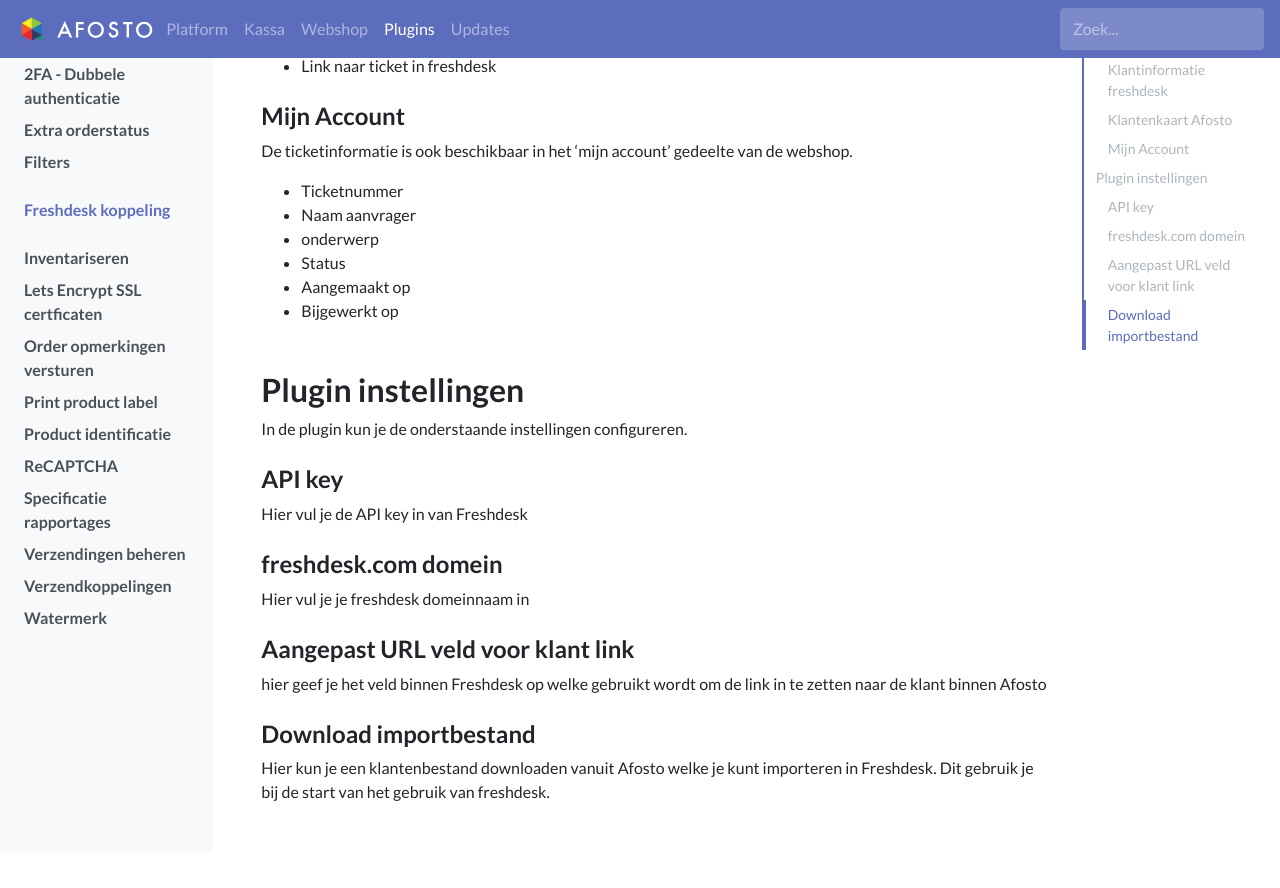
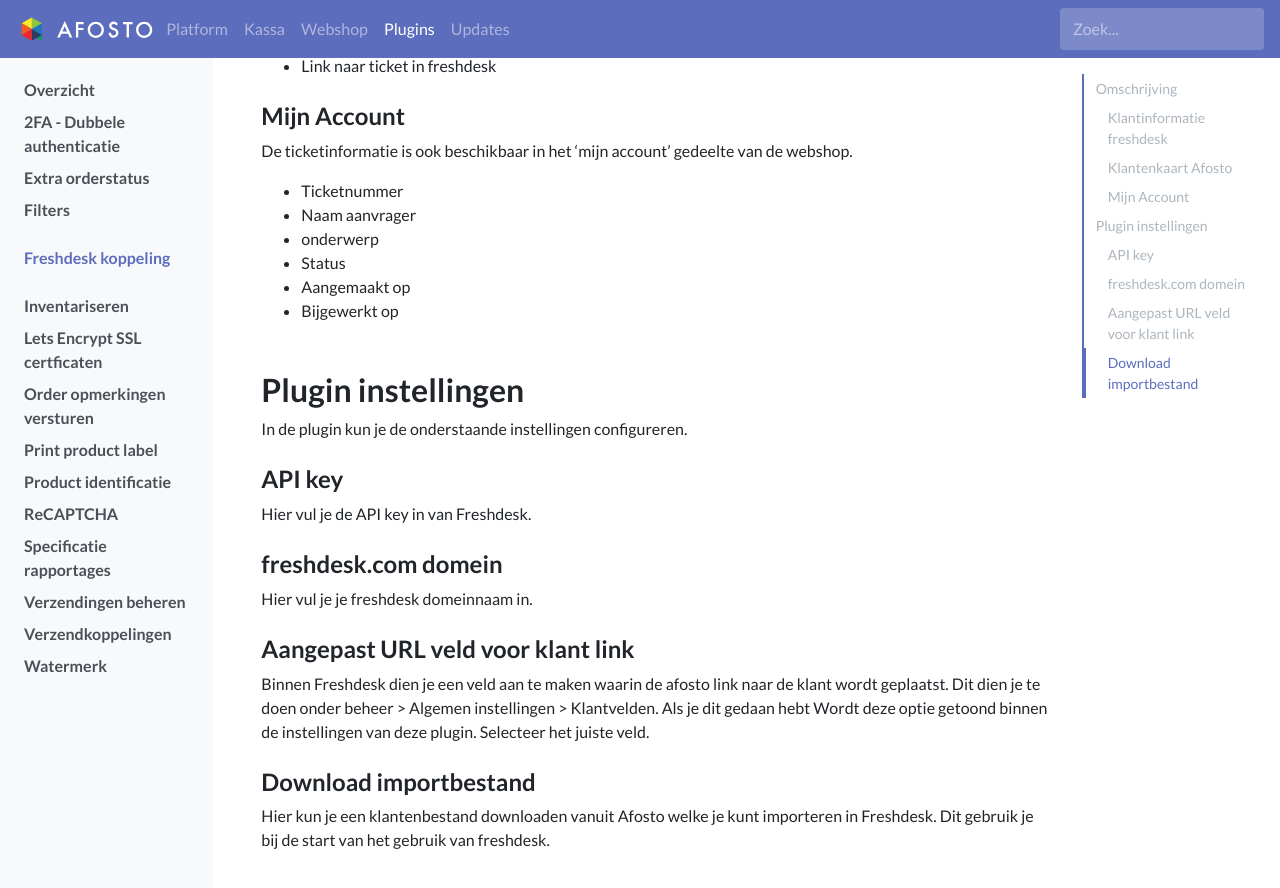
Before and after one commit to afosto/afosto-docs, a Jekyll site: the page built from plugins/freshdesk.md, in a window 1280 px wide and 900 px high, scrolled down 748 px. Shown: the top 888 px of the window. Built offline with Jekyll 4.4.1, drawn with Linux system fonts in a browser that asks for light colours; a script that is not in the unit is left out; before the commit the page ends 1600 px from its top, so only the background shows below that.

Commit message:
fixed typos and enrich klant link

```diff
--- a/plugins/freshdesk.md
+++ b/plugins/freshdesk.md
@@ -37,10 +37,11 @@ De ticketinformatie is ook beschikbaar in het 'mijn account' gedeelte van de web
 ## Plugin instellingen
 In de plugin kun je de onderstaande instellingen configureren.
 ### API key
-Hier vul je de API key in van Freshdesk
+Hier vul je de API key in van Freshdesk.
 ### freshdesk.com domein
-Hier vul je je freshdesk domeinnaam in
+Hier vul je je freshdesk domeinnaam in.
 ### Aangepast URL veld voor klant link
-hier geef je het veld binnen Freshdesk op welke gebruikt wordt om de link in te zetten naar de klant binnen Afosto
+Binnen Freshdesk dien je een veld aan te maken waarin de afosto link naar de klant wordt geplaatst. Dit dien je te doen onder beheer > Algemen instellingen > Klantvelden.
+Als je dit gedaan hebt Wordt deze optie getoond binnen de instellingen van deze plugin. Selecteer het juiste veld.
 ### Download importbestand
 Hier kun je een klantenbestand downloaden vanuit Afosto welke je kunt importeren in Freshdesk. Dit gebruik je bij de start van het gebruik van freshdesk.
```
